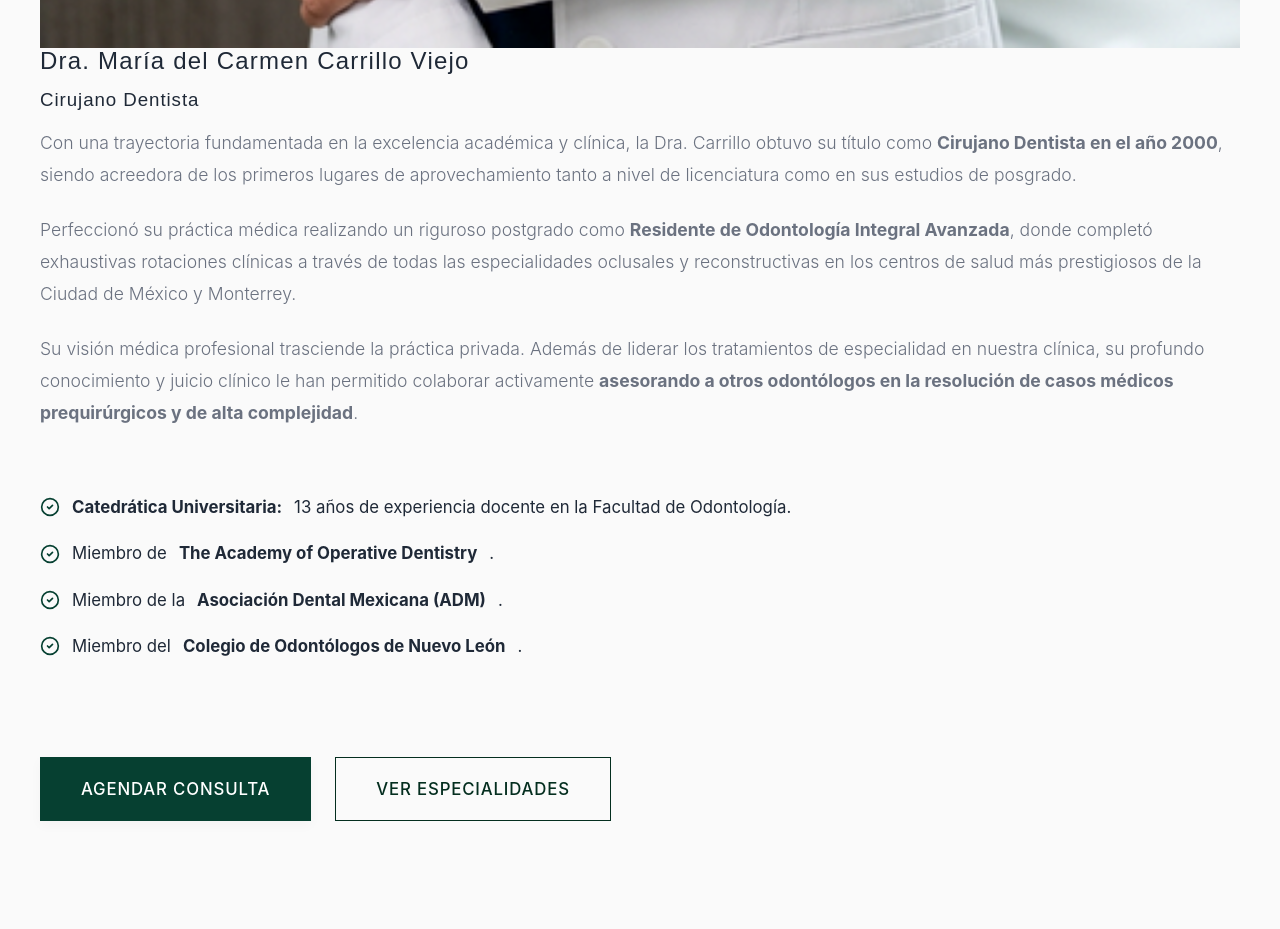
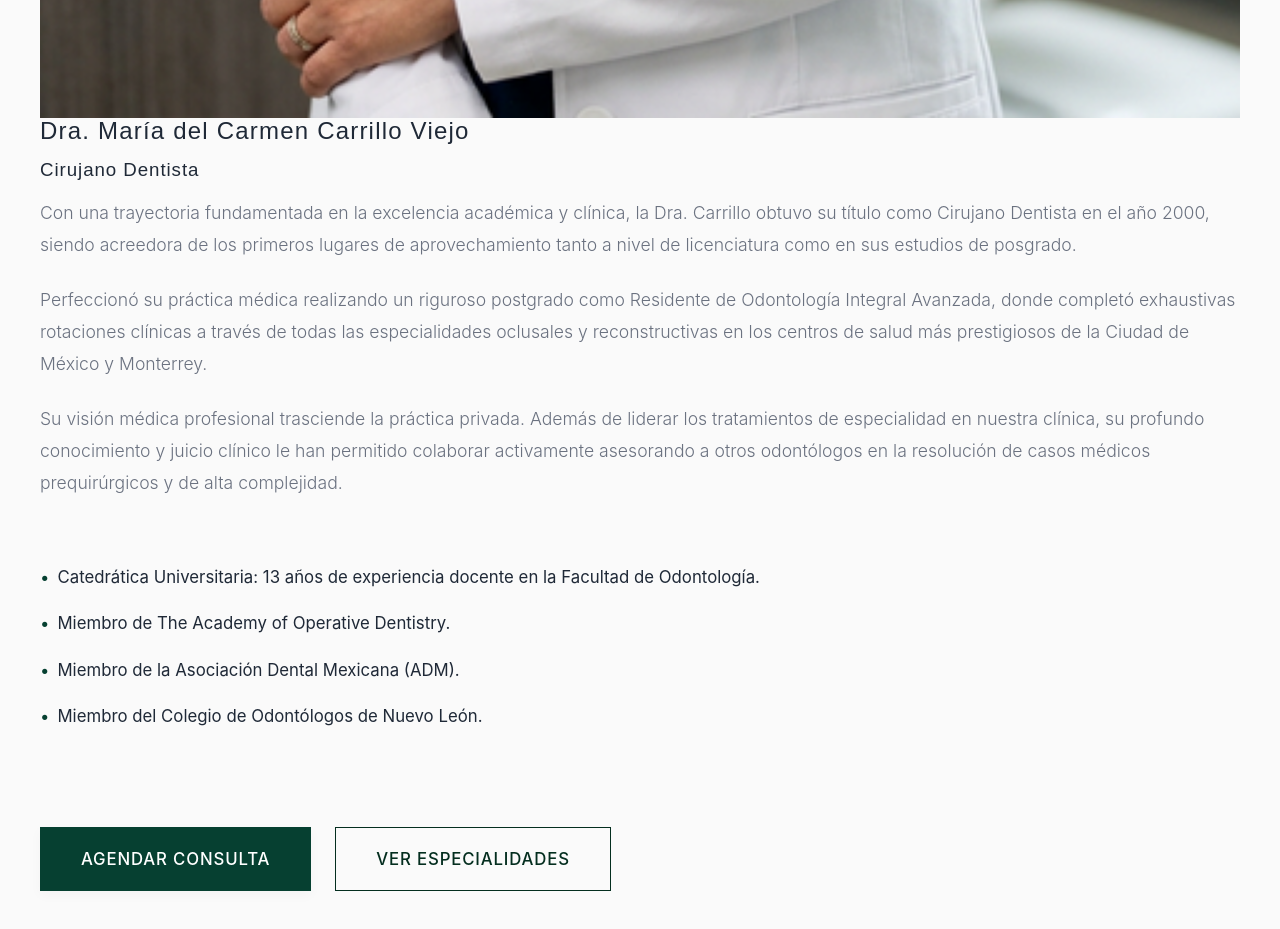
Before and after one commit to isabellaocampo2026-source/transformandosonrisas, a Next.js app: page /dentista in a window 1280 px wide. Shown: the part 1760-2689 px from the top of the page. Built offline with nearby package versions, Linux system fonts and the light colour scheme.

Commit message:
style: remove chulos, bold text and unify top padding across all pages

```diff
--- a/src/app/blog/[slug]/page.jsx
+++ b/src/app/blog/[slug]/page.jsx
@@ -80,11 +80,11 @@ export default async function BlogPostPage({ params }) {
     };
 
     return (
-        <main style={{ backgroundColor: 'var(--color-bg-white)', minHeight: '100vh' }}>
+        <main style={{ paddingTop: '150px', backgroundColor: 'var(--color-bg-white)', minHeight: '100vh' }}>
             <script type="application/ld+json" dangerouslySetInnerHTML={{ __html: JSON.stringify(articleSchema) }} />
 
             {/* Breadcrumb bar */}
-            <div style={{ paddingTop: '100px', paddingBottom: 'var(--spacing-lg)', backgroundColor: 'var(--color-bg-light)' }}>
+            <div style={{ paddingTop: '150px', paddingBottom: 'var(--spacing-lg)', backgroundColor: 'var(--color-bg-light)' }}>
                 <div className="container" style={{ maxWidth: '850px' }}>
                     <div className="flex" style={{ justifyContent: 'space-between', alignItems: 'center' }}>
                         <Link href="/blog" style={{ display: 'inline-flex', alignItems: 'center', gap: '8px', color: 'var(--color-text-light)', textDecoration: 'none', fontWeight: 500, fontSize: '0.95rem' }}>
--- a/src/app/blog/page.jsx
+++ b/src/app/blog/page.jsx
@@ -21,7 +21,7 @@ export default function BlogIndex() {
     }
 
     return (
-        <main style={{ paddingTop: '130px', paddingBottom: 'var(--spacing-4xl)', backgroundColor: 'var(--color-bg-light)' }}>
+        <main style={{ paddingTop: '180px', paddingBottom: 'var(--spacing-4xl)', backgroundColor: 'var(--color-bg-light)' }}>
             <div className="container">
                 {/* Page Header */}
                 <header style={{ marginBottom: 'var(--spacing-3xl)', borderBottom: '1px solid var(--color-border)', paddingBottom: 'var(--spacing-xl)' }}>
--- a/src/app/dentista/page.jsx
+++ b/src/app/dentista/page.jsx
@@ -1,4 +1,3 @@
-import { CheckCircle2 } from 'lucide-react';
 import Link from 'next/link';
 import Image from 'next/image';
 
@@ -9,7 +8,7 @@ export const metadata = {
 
 export default function DoctorProfile() {
     return (
-        <main style={{ paddingTop: '80px', backgroundColor: 'var(--color-bg-light)', minHeight: '100vh' }}>
+        <main style={{ paddingTop: '150px', backgroundColor: 'var(--color-bg-light)', minHeight: '100vh' }}>
             <section className="section doctor-section">
                 <div className="container">
                     <div className="doctor-grid">
@@ -27,16 +26,24 @@ export default function DoctorProfile() {
                             <h3 className="doctor-title">Cirujano Dentista</h3>
 
                             <div className="doctor-bio" style={{ fontSize: '1.1rem', lineHeight: '1.8', color: 'var(--color-text-main)' }}>
-                                <p style={{ marginBottom: 'var(--spacing-md)' }}>Con una trayectoria fundamentada en la excelencia académica y clínica, la Dra. Carrillo obtuvo su título como <b>Cirujano Dentista en el año 2000</b>, siendo acreedora de los primeros lugares de aprovechamiento tanto a nivel de licenciatura como en sus estudios de posgrado.</p>
-                                <p style={{ marginBottom: 'var(--spacing-md)' }}>Perfeccionó su práctica médica realizando un riguroso postgrado como <b>Residente de Odontología Integral Avanzada</b>, donde completó exhaustivas rotaciones clínicas a través de todas las especialidades oclusales y reconstructivas en los centros de salud más prestigiosos de la Ciudad de México y Monterrey.</p>
-                                <p style={{ marginBottom: 'var(--spacing-md)' }}>Su visión médica profesional trasciende la práctica privada. Además de liderar los tratamientos de especialidad en nuestra clínica, su profundo conocimiento y juicio clínico le han permitido colaborar activamente <b>asesorando a otros odontólogos en la resolución de casos médicos prequirúrgicos y de alta complejidad</b>.</p>
+                                <p style={{ marginBottom: 'var(--spacing-md)' }}>Con una trayectoria fundamentada en la excelencia académica y clínica, la Dra. Carrillo obtuvo su título como Cirujano Dentista en el año 2000, siendo acreedora de los primeros lugares de aprovechamiento tanto a nivel de licenciatura como en sus estudios de posgrado.</p>
+                                <p style={{ marginBottom: 'var(--spacing-md)' }}>Perfeccionó su práctica médica realizando un riguroso postgrado como Residente de Odontología Integral Avanzada, donde completó exhaustivas rotaciones clínicas a través de todas las especialidades oclusales y reconstructivas en los centros de salud más prestigiosos de la Ciudad de México y Monterrey.</p>
+                                <p style={{ marginBottom: 'var(--spacing-md)' }}>Su visión médica profesional trasciende la práctica privada. Además de liderar los tratamientos de especialidad en nuestra clínica, su profundo conocimiento y juicio clínico le han permitido colaborar activamente asesorando a otros odontólogos en la resolución de casos médicos prequirúrgicos y de alta complejidad.</p>
                             </div>
 
-                            <ul className="feature-list" style={{ marginTop: 'var(--spacing-xl)', marginBottom: 'var(--spacing-xl)', fontSize: '1.05rem' }}>
-                                <li style={{ marginBottom: 'var(--spacing-sm)', display: 'flex', alignItems: 'center', gap: '12px' }}><CheckCircle2 size={20} color="var(--color-primary)" /> <b>Catedrática Universitaria:</b> 13 años de experiencia docente en la Facultad de Odontología.</li>
-                                <li style={{ marginBottom: 'var(--spacing-sm)', display: 'flex', alignItems: 'center', gap: '12px' }}><CheckCircle2 size={20} color="var(--color-primary)" /> Miembro de <b>The Academy of Operative Dentistry</b>.</li>
-                                <li style={{ marginBottom: 'var(--spacing-sm)', display: 'flex', alignItems: 'center', gap: '12px' }}><CheckCircle2 size={20} color="var(--color-primary)" /> Miembro de la <b>Asociación Dental Mexicana (ADM)</b>.</li>
-                                <li style={{ display: 'flex', alignItems: 'center', gap: '12px' }}><CheckCircle2 size={20} color="var(--color-primary)" /> Miembro del <b>Colegio de Odontólogos de Nuevo León</b>.</li>
+                            <ul className="feature-list" style={{ marginTop: 'var(--spacing-xl)', marginBottom: 'var(--spacing-xl)', fontSize: '1.05rem', listStyle: 'none', padding: 0 }}>
+                                <li style={{ marginBottom: 'var(--spacing-sm)', display: 'flex', alignItems: 'flex-start', gap: '8px' }}>
+                                    <span style={{ color: 'var(--color-primary)' }}>•</span> Catedrática Universitaria: 13 años de experiencia docente en la Facultad de Odontología.
+                                </li>
+                                <li style={{ marginBottom: 'var(--spacing-sm)', display: 'flex', alignItems: 'flex-start', gap: '8px' }}>
+                                    <span style={{ color: 'var(--color-primary)' }}>•</span> Miembro de The Academy of Operative Dentistry.
+                                </li>
+                                <li style={{ marginBottom: 'var(--spacing-sm)', display: 'flex', alignItems: 'flex-start', gap: '8px' }}>
+                                    <span style={{ color: 'var(--color-primary)' }}>•</span> Miembro de la Asociación Dental Mexicana (ADM).
+                                </li>
+                                <li style={{ display: 'flex', alignItems: 'flex-start', gap: '8px' }}>
+                                    <span style={{ color: 'var(--color-primary)' }}>•</span> Miembro del Colegio de Odontólogos de Nuevo León.
+                                </li>
                             </ul>
 
                             <div className="flex gap-md doctor-cta-buttons" style={{ marginTop: 'var(--spacing-2xl)' }}>
--- a/src/app/page.jsx
+++ b/src/app/page.jsx
@@ -10,7 +10,7 @@ export default function Home() {
     return (
         <main>
             {/* Desktop Hero Section */}
-            <section className="hero container hidden-mobile" style={{ paddingTop: '120px', paddingBottom: 'var(--spacing-3xl)' }}>
+            <section className="hero container hidden-mobile" style={{ paddingTop: '150px', paddingBottom: 'var(--spacing-3xl)' }}>
                 <div className="grid grid-cols-2 gap-4xl" style={{ alignItems: 'center' }}>
                     <div className="flex flex-col items-start text-left animate-fade-in content-pad-right">
                         <h1 className="hero-title">Dentista en<br /><span className="text-gradient">San Pedro</span></h1>
@@ -39,7 +39,7 @@ export default function Home() {
                 width: '100%',
                 display: 'flex',
                 flexDirection: 'column',
-                paddingTop: '130px', // Massive padding for navbar clearance and breathing room
+                paddingTop: '160px', // Massive padding for navbar clearance and breathing room
                 backgroundColor: 'var(--color-bg-white)'
             }}>
                 {/* App Content First - Very Bright, High Contrast */}
--- a/src/app/preguntas-al-dentista/page.jsx
+++ b/src/app/preguntas-al-dentista/page.jsx
@@ -46,7 +46,7 @@ const faqs = [
 
 export default function FAQ() {
     return (
-        <main style={{ paddingTop: '80px', backgroundColor: 'var(--color-bg-white)', minHeight: '100vh' }}>
+        <main style={{ paddingTop: '150px', backgroundColor: 'var(--color-bg-white)', minHeight: '100vh' }}>
             <section className="section">
                 <div className="container" style={{ maxWidth: '800px' }}>
                     <div className="text-center" style={{ marginBottom: 'var(--spacing-4xl)' }}>
--- a/src/components/TreatmentLayout.jsx
+++ b/src/components/TreatmentLayout.jsx
@@ -4,7 +4,7 @@ import { ArrowLeft } from 'lucide-react';
 
 export default function TreatmentLayout({ title, subtitle, imageSrc, children }) {
     return (
-        <main style={{ paddingTop: '80px', backgroundColor: 'var(--color-bg-white)', minHeight: '100vh' }}>
+        <main style={{ paddingTop: '150px', backgroundColor: 'var(--color-bg-white)', minHeight: '100vh' }}>
             <section className="section">
                 <div className="container" style={{ maxWidth: '800px', paddingLeft: 'var(--spacing-lg)', paddingRight: 'var(--spacing-lg)' }}>
 
```
